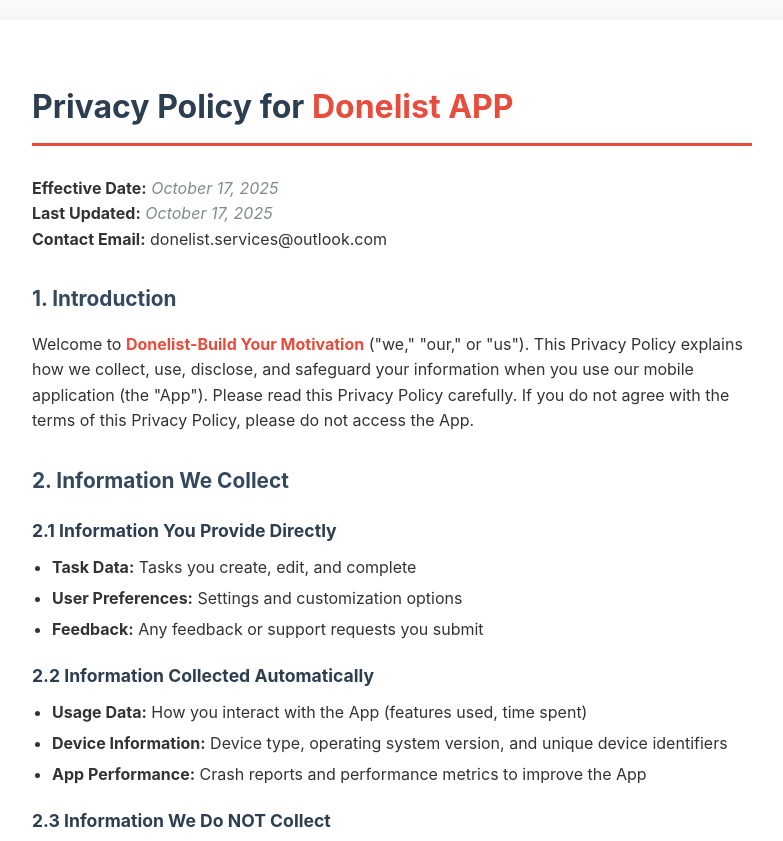
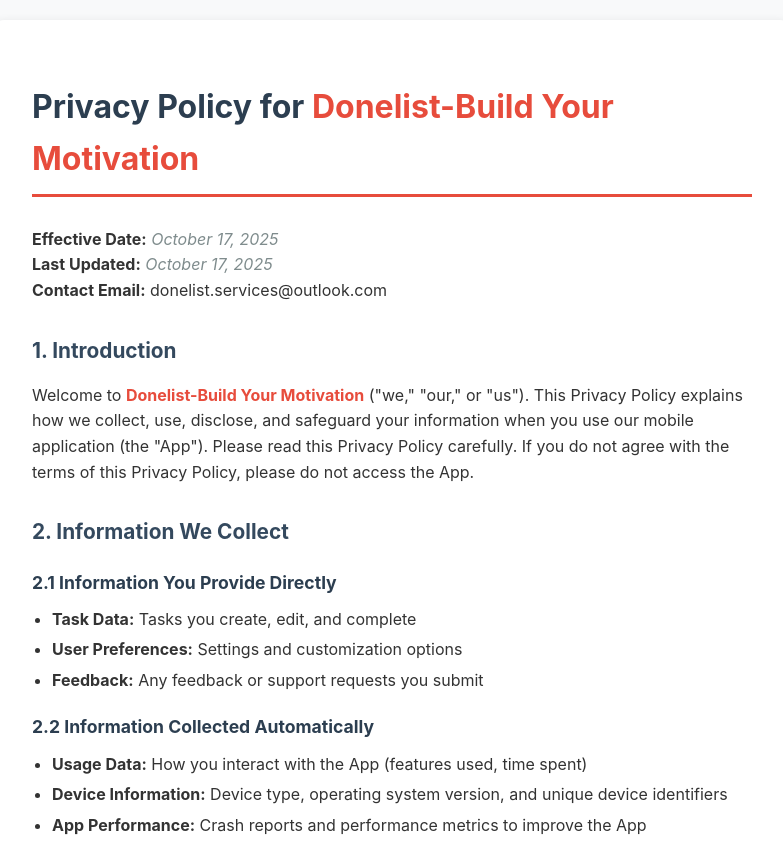
Before and after one commit to evendev1231/donelist-privacy, a plain HTML site: page index.html in a window 1280 px wide. Shown: the top 841 px of the page, without its empty margins (248-1031 px from the left). Drawn offline with Linux system fonts and the light colour scheme.

Commit message:
Update app title in privacy policy header

```diff
--- a/index.html
+++ b/index.html
@@ -77,7 +77,7 @@
 </head>
 <body>
     <div class="container">
-        <h1>Privacy Policy for <span class="app-title">Donelist APP</span></h1>
+        <h1>Privacy Policy for <span class="app-title">Donelist-Build Your Motivation</span></h1>
 
         <p><strong>Effective Date:</strong> <span class="date">October 17, 2025</span><br>
         <strong>Last Updated:</strong> <span class="date">October 17, 2025</span><br>
```
